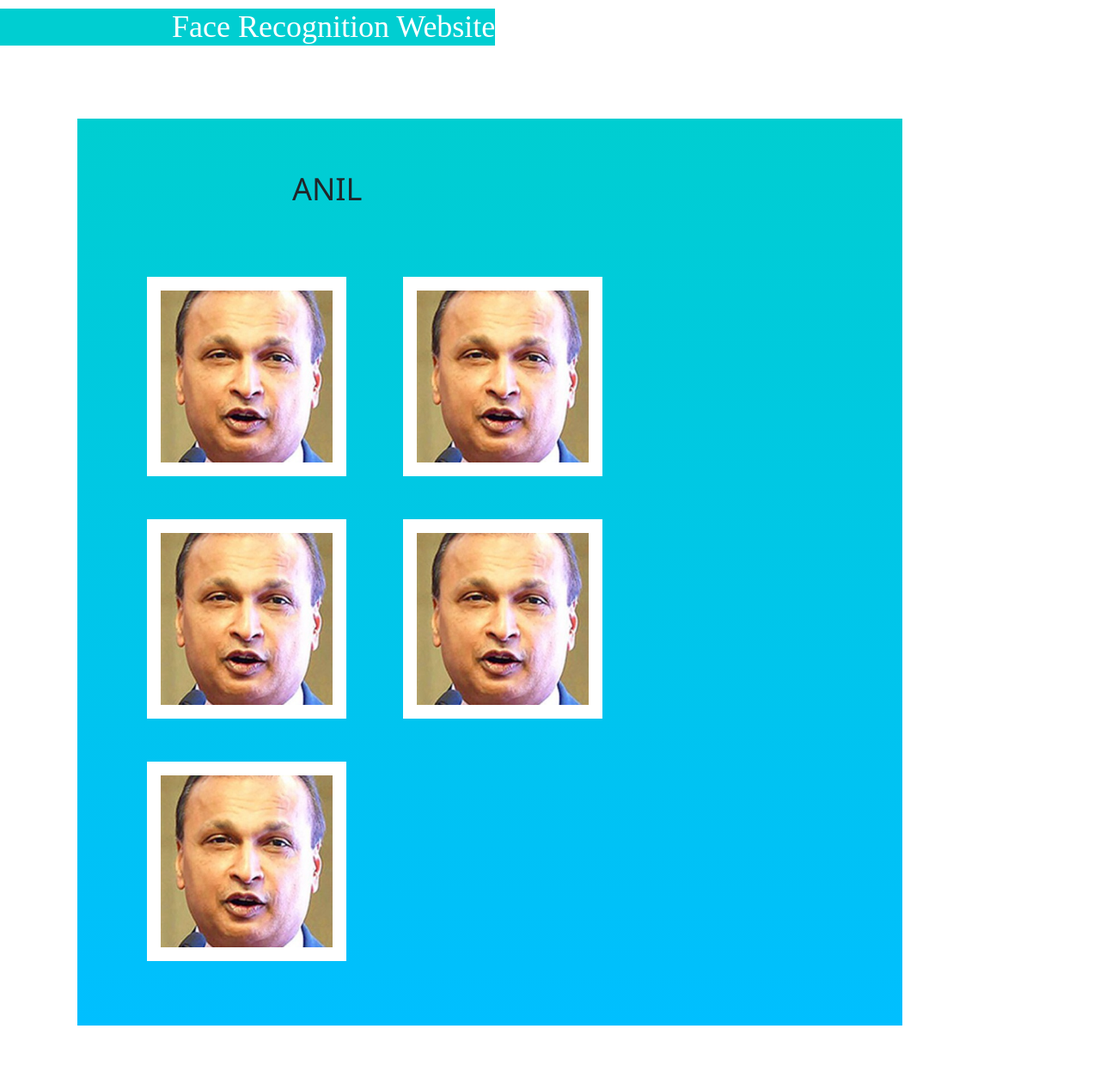
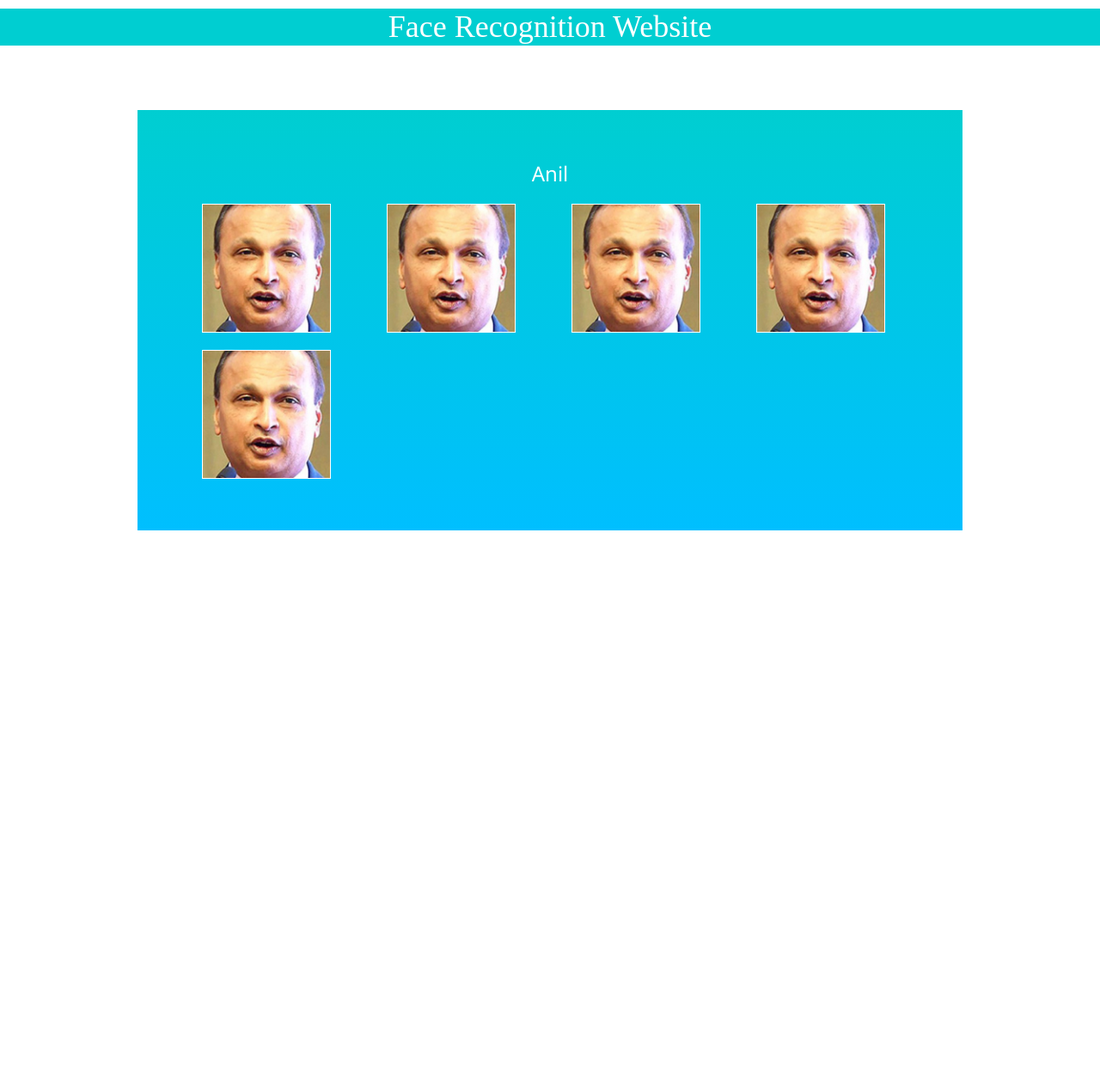
Before and after one commit to ShamSinha/Image-Recognition-Website, a Flask app: page /showAllInDatabase/anil in a window 1280 px wide. Shown: the whole page at 86% size. After the commit the page ends 617 px from the top, so only its background shows below. Run offline with Flask 2, Linux system fonts and the light colour scheme; parts of the project's set-up code (start-up, migrations or seed data) failed here and were passed over; some libraries are stand-ins or nearby versions.

Commit message:
Update person_database.html

```diff
--- a/templates/person_database.html
+++ b/templates/person_database.html
@@ -1,29 +1,23 @@
 {% extends "base.html" %} {% block content %}
 
 <style>
-    img{ height: 200px;
-    }
-    div{
-    display:inline-block;}
-    h1{padding-left:200px;}
+
 
 
 
 </style>
-<link href="{{ url_for('static', filename='css/data.css') }}" rel="stylesheet">
+<!--<link href="{{ url_for('static', filename='css/data.css') }}" rel="stylesheet">-->
 
 
-<h1>{{person.upper()}}</h1>
-<br>
-<br>
+<h3 style="color: white; text-align: center;">{{person.capitalize()}}</h3>
 
+<div class="container"   >
+	<div class="row">
 {% for image_name in image_names %}
-<div class="w3-container" style = "margin:25px 15px"  >
-    <div class="w3-hover-shadow"  style="border:16px solid white">
-        <img src=" {{url_for('send_all_image', filename = image_name , person = person)}}" >
+    <div class="col-3">
+        <img width="150" height="150"  class="w3-hover-shadow" style=" margin: 10px; border: 1px solid white"src=" {{url_for('send_all_image', filename = image_name , person = person)}}" >
+    </div>
+{% endfor %}
     </div>
 </div>
-
-{% endfor %}
-
 {% endblock %}
```
